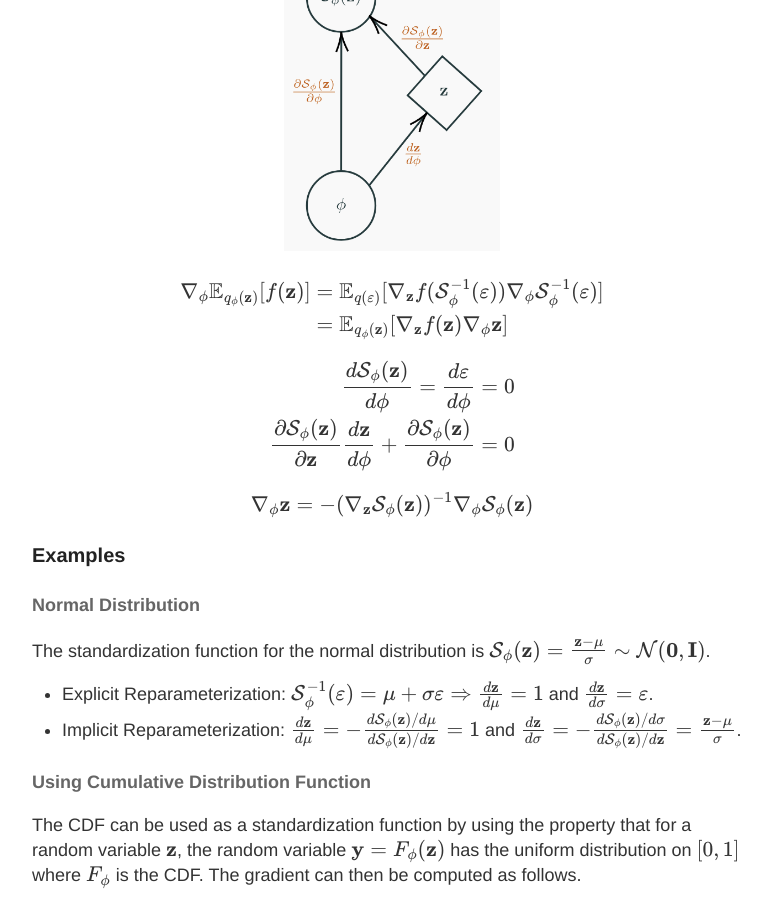
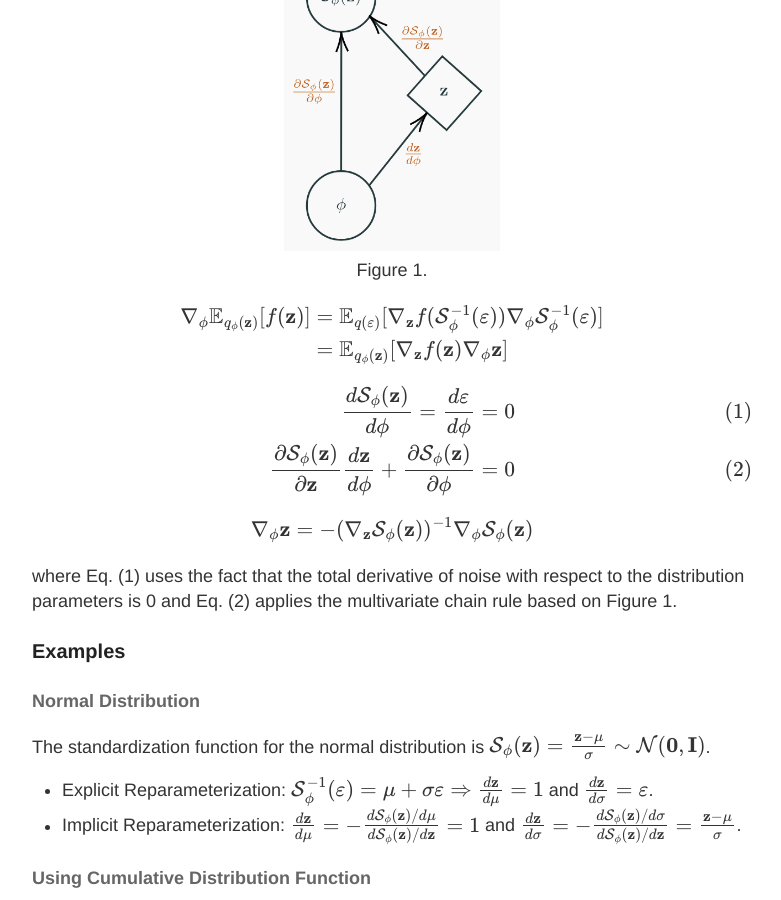
Before and after one commit to abdulfatir/abdulfatir.github.io, a Jekyll site: the page built from _posts/2018-9-21-Implicit-Reparameterization.md, in a window 1280 px wide and 900 px high, scrolled down 908 px. Shown: the whole window, without its empty margins (248-1029 px from the left). Built offline with Jekyll 4.4.1, drawn with Linux system fonts in a browser that asks for light colours; formulas are drawn with MathJax 3.

Commit message:
Update 2018-9-21-Implicit-Reparameterization.md

```diff
--- a/_posts/2018-9-21-Implicit-Reparameterization.md
+++ b/_posts/2018-9-21-Implicit-Reparameterization.md
@@ -36,10 +36,13 @@ $$
 Implicit Reparameterization eliminates the restrictive requirement of an invertible $$\mathcal{S}_\phi(\mathbf{z})$$.
 
 <center>
-<figure>
-  <img style="display: box; margin: auto; width: 30%; height: 30%;"
-       src="{{site.url}}images/blogs/implicit.png" alt="Implicit Reparameterization"/>
-</figure>
+  <figure>
+    <img style="display: box; margin: auto; width: 30%; height: 30%;"
+         src="{{site.url}}images/blogs/implicit.png" alt="Implicit Reparameterization"/>
+    <figcaption align='center'>
+      Figure 1.
+    </figcaption>
+  </figure>
 </center>
 
 $$
@@ -51,8 +54,8 @@ $$
 
 $$
     \begin{align}
-        \frac{d\mathcal{S}_\phi(\mathbf{z})}{d\phi} = \frac{d\varepsilon}{d\phi} &= 0\\
-        \frac{\partial\mathcal{S}_\phi(\mathbf{z})}{\partial\mathbf{z}}\frac{d\mathbf{z}}{d\phi} + \frac{\partial\mathcal{S}_\phi(\mathbf{z})}{\partial\phi} &= 0
+        \frac{d\mathcal{S}_\phi(\mathbf{z})}{d\phi} = \frac{d\varepsilon}{d\phi} &= 0\tag{1}\\
+        \frac{\partial\mathcal{S}_\phi(\mathbf{z})}{\partial\mathbf{z}}\frac{d\mathbf{z}}{d\phi} + \frac{\partial\mathcal{S}_\phi(\mathbf{z})}{\partial\phi} &= 0\tag{2}
     \end{align}
 $$
 
@@ -61,6 +64,8 @@ $$
     \nabla_\phi\mathbf{z} = -(\nabla_\mathbf{z}\mathcal{S}_\phi(\mathbf{z}))^{-1}\nabla_\phi\mathcal{S}_\phi(\mathbf{z})
     \end{align}
 $$
+
+where Eq. (1) uses the fact that the total derivative of noise with respect to the distribution parameters is 0 and Eq. (2) applies the multivariate chain rule based on Figure 1.
 
 ### Examples
 #### Normal Distribution
```
